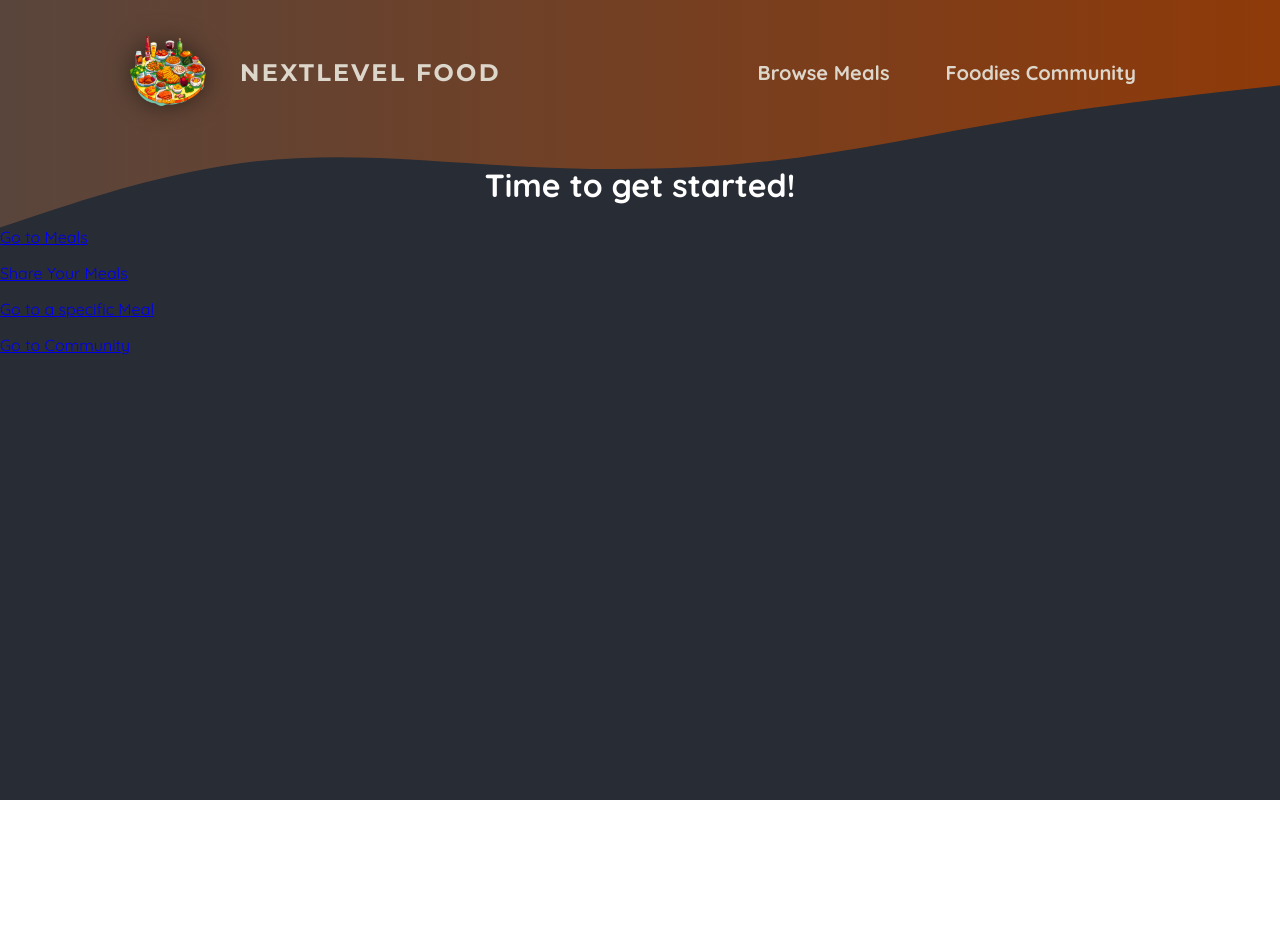
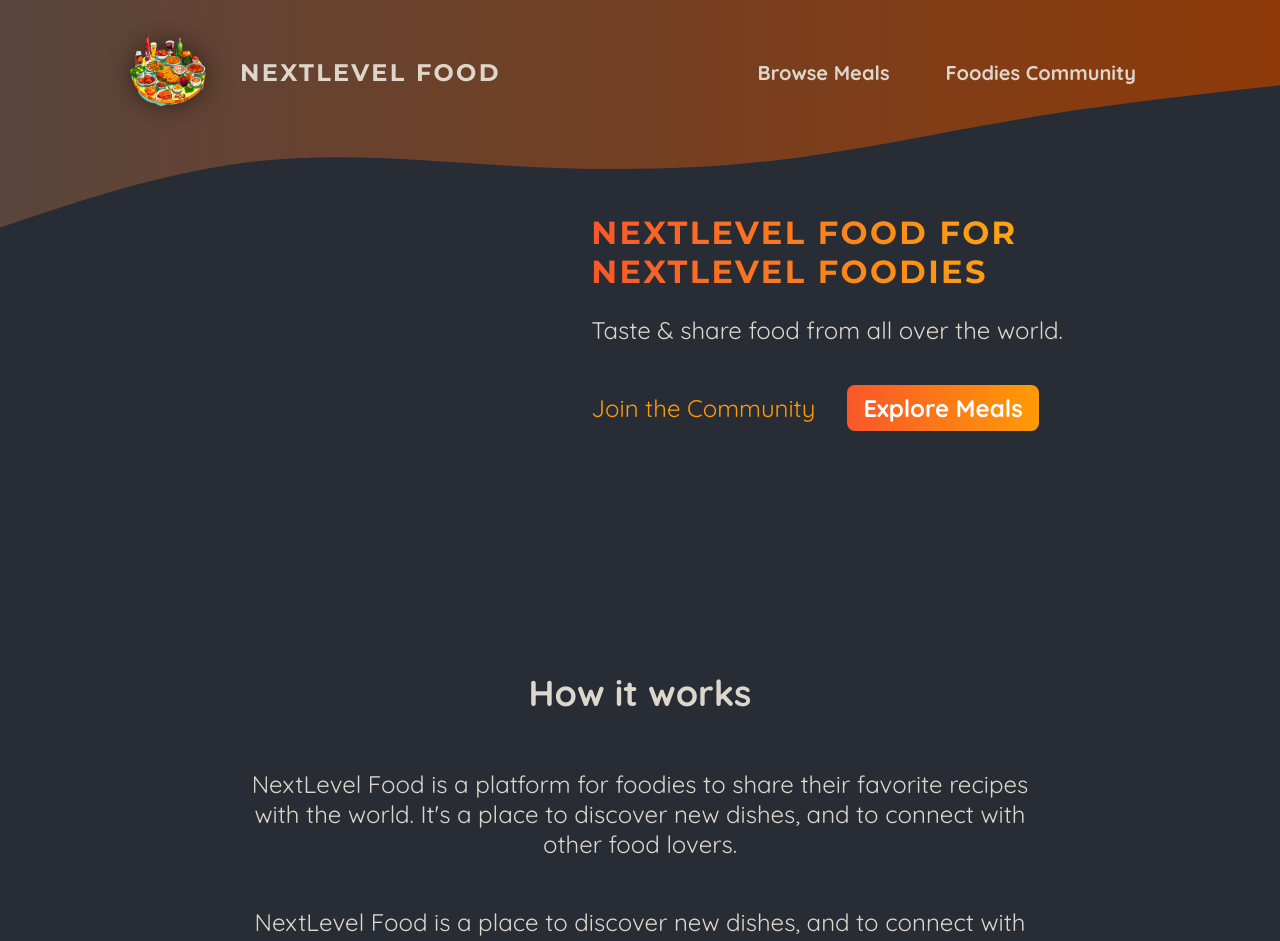
Before and after one commit to mwarman/course-nextjs15, a Next.js app in the folder foodies-app/: page / in a window 1280 px wide. Shown: the top 941 px of the page. Before the commit the page ends 800 px from the top, so only its background shows below. Built offline with nearby package versions, Linux system fonts and the light colour scheme.

Commit message:
Add header and main content structure to Home page; implement styles and navigation links

```diff
--- a/foodies-app/app/page.module.css
+++ b/foodies-app/app/page.module.css
@@ -1,167 +1,75 @@
-.page {
-  --gray-rgb: 0, 0, 0;
-  --gray-alpha-200: rgba(var(--gray-rgb), 0.08);
-  --gray-alpha-100: rgba(var(--gray-rgb), 0.05);
-
-  --button-primary-hover: #383838;
-  --button-secondary-hover: #f2f2f2;
-
-  display: grid;
-  grid-template-rows: 20px 1fr 20px;
-  align-items: center;
-  justify-items: center;
-  min-height: 100svh;
-  padding: 80px;
-  gap: 64px;
-  font-family: var(--font-geist-sans);
+.header {
+  display: flex;
+  gap: 3rem;
+  margin: 3rem auto;
+  width: 90%;
+  max-width: 75rem;
 }
 
-@media (prefers-color-scheme: dark) {
-  .page {
-    --gray-rgb: 255, 255, 255;
-    --gray-alpha-200: rgba(var(--gray-rgb), 0.145);
-    --gray-alpha-100: rgba(var(--gray-rgb), 0.06);
-
-    --button-primary-hover: #ccc;
-    --button-secondary-hover: #1a1a1a;
-  }
+.slideshow {
+  width: 40rem;
+  height: 25rem;
 }
 
-.main {
+.hero {
+  color: #ddd6cb;
+  font-size: 1.5rem;
+}
+
+.hero h1 {
+  font-size: 2rem;
+  font-weight: bold;
+  font-family: 'Montserrat', sans-serif;
+  letter-spacing: 0.15rem;
+  text-transform: uppercase;
+  background: linear-gradient(90deg, #f9572a, #ffc905);
+  background-clip: text;
+  -webkit-background-clip: text;
+  -webkit-text-fill-color: transparent;
+}
+
+.cta {
+  font-size: 1.5rem;
+  display: flex;
+  gap: 1rem;
+}
+
+.cta a {
+  display: inline-block;
+  margin-top: 1rem;
+  padding: 0.5rem 1rem;
+  border-radius: 0.5rem;
+  background: linear-gradient(90deg, #f9572a, #ff9b05);
+  color: #ffffff;
+  font-weight: bold;
+  text-decoration: none;
+}
+
+.cta a:hover,
+.cta a:active {
+  background: linear-gradient(90deg, #fd4715, #f9b241);
+}
+
+.cta a:first-child {
+  background: transparent;
+  font-weight: normal;
+  color: #ff9b05;
+  padding-left: 0;
+}
+
+.cta a:first-child:hover,
+.cta a:first-child:active {
+  background: transparent;
+  color: #f9b241;
+}
+
+.section {
   display: flex;
   flex-direction: column;
-  gap: 32px;
-  grid-row-start: 2;
+  color: #ddd6cb;
+  font-size: 1.5rem;
+  max-width: 50rem;
+  width: 90%;
+  margin: 2rem auto;
+  text-align: center;
 }
-
-.main ol {
-  font-family: var(--font-geist-mono);
-  padding-left: 0;
-  margin: 0;
-  font-size: 14px;
-  line-height: 24px;
-  letter-spacing: -0.01em;
-  list-style-position: inside;
-}
-
-.main li:not(:last-of-type) {
-  margin-bottom: 8px;
-}
-
-.main code {
-  font-family: inherit;
-  background: var(--gray-alpha-100);
-  padding: 2px 4px;
-  border-radius: 4px;
-  font-weight: 600;
-}
-
-.ctas {
-  display: flex;
-  gap: 16px;
-}
-
-.ctas a {
-  appearance: none;
-  border-radius: 128px;
-  height: 48px;
-  padding: 0 20px;
-  border: 1px solid transparent;
-  transition:
-    background 0.2s,
-    color 0.2s,
-    border-color 0.2s;
-  cursor: pointer;
-  display: flex;
-  align-items: center;
-  justify-content: center;
-  font-size: 16px;
-  line-height: 20px;
-  font-weight: 500;
-}
-
-a.primary {
-  background: var(--foreground);
-  color: var(--background);
-  gap: 8px;
-}
-
-a.secondary {
-  border-color: var(--gray-alpha-200);
-  min-width: 158px;
-}
-
-.footer {
-  grid-row-start: 3;
-  display: flex;
-  gap: 24px;
-}
-
-.footer a {
-  display: flex;
-  align-items: center;
-  gap: 8px;
-}
-
-.footer img {
-  flex-shrink: 0;
-}
-
-/* Enable hover only on non-touch devices */
-@media (hover: hover) and (pointer: fine) {
-  a.primary:hover {
-    background: var(--button-primary-hover);
-    border-color: transparent;
-  }
-
-  a.secondary:hover {
-    background: var(--button-secondary-hover);
-    border-color: transparent;
-  }
-
-  .footer a:hover {
-    text-decoration: underline;
-    text-underline-offset: 4px;
-  }
-}
-
-@media (max-width: 600px) {
-  .page {
-    padding: 32px;
-    padding-bottom: 80px;
-  }
-
-  .main {
-    align-items: center;
-  }
-
-  .main ol {
-    text-align: center;
-  }
-
-  .ctas {
-    flex-direction: column;
-  }
-
-  .ctas a {
-    font-size: 14px;
-    height: 40px;
-    padding: 0 16px;
-  }
-
-  a.secondary {
-    min-width: auto;
-  }
-
-  .footer {
-    flex-wrap: wrap;
-    align-items: center;
-    justify-content: center;
-  }
-}
-
-@media (prefers-color-scheme: dark) {
-  .logo {
-    filter: invert();
-  }
-}
--- a/foodies-app/app/page.tsx
+++ b/foodies-app/app/page.tsx
@@ -1,22 +1,43 @@
 import Link from 'next/link';
+
+import classes from './page.module.css';
 
 const Home = () => {
   return (
+    <>
+      <header className={classes.header}>
+        <div className={classes.slideshow}></div>
+        <div>
+          <div className={classes.hero}>
+            <h1>NextLevel Food for NextLevel Foodies</h1>
+            <p>Taste & share food from all over the world.</p>
+          </div>
+          <div className={classes.cta}>
+            <Link href="/community">Join the Community</Link>
+            <Link href="/meals">Explore Meals</Link>
+          </div>
+        </div>
+      </header>
       <main>
-      <h1 style={{ color: 'white', textAlign: 'center' }}>Time to get started!</h1>
+        <section className={classes.section}>
+          <h2>How it works</h2>
           <p>
-        <Link href="/meals">Go to Meals</Link>
+            NextLevel Food is a platform for foodies to share their favorite recipes with the world. It&apos;s a place
+            to discover new dishes, and to connect with other food lovers.
           </p>
+          <p>NextLevel Food is a place to discover new dishes, and to connect with other food lovers.</p>
+        </section>
+
+        <section className={classes.section}>
+          <h2>Why NextLevel Food?</h2>
           <p>
-        <Link href="/meals/share">Share Your Meals</Link>
+            NextLevel Food is a platform for foodies to share their favorite recipes with the world. It&apos;s a place
+            to discover new dishes, and to connect with other food lovers.
           </p>
-      <p>
-        <Link href="/meals/some-meal">Go to a specific Meal</Link>
-      </p>
-      <p>
-        <Link href="/community">Go to Community</Link>
-      </p>
+          <p>NextLevel Food is a place to discover new dishes, and to connect with other food lovers.</p>
+        </section>
       </main>
+    </>
   );
 };
 
```
Also changed, not shown: 1 other file (tests, documents, lock files or other folders). Lines whose indentation alone changed are shown as unchanged.
